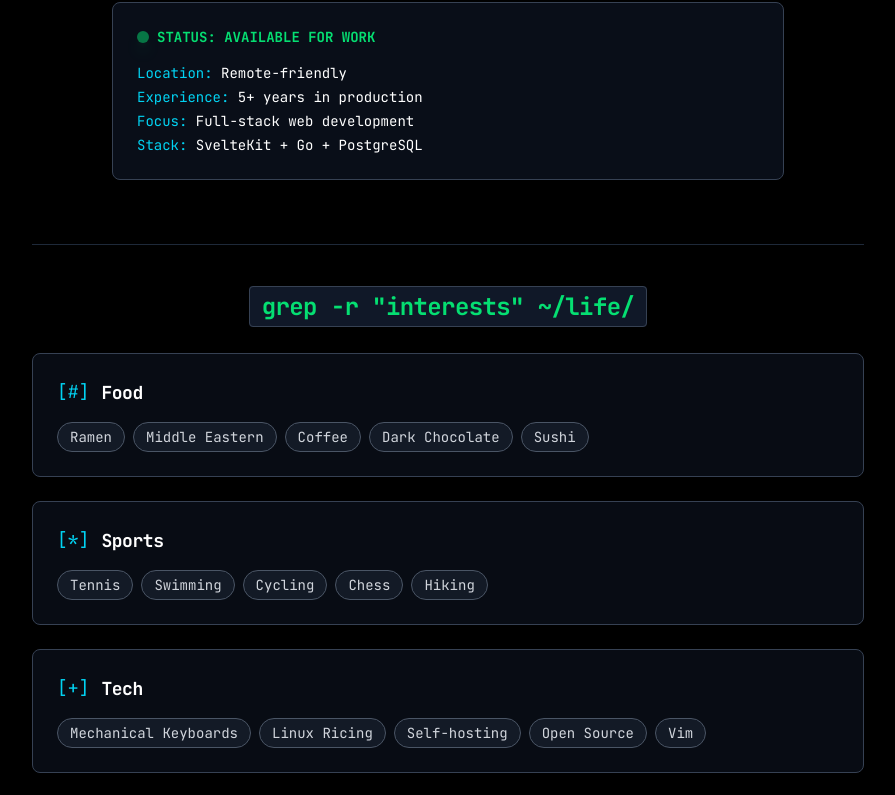
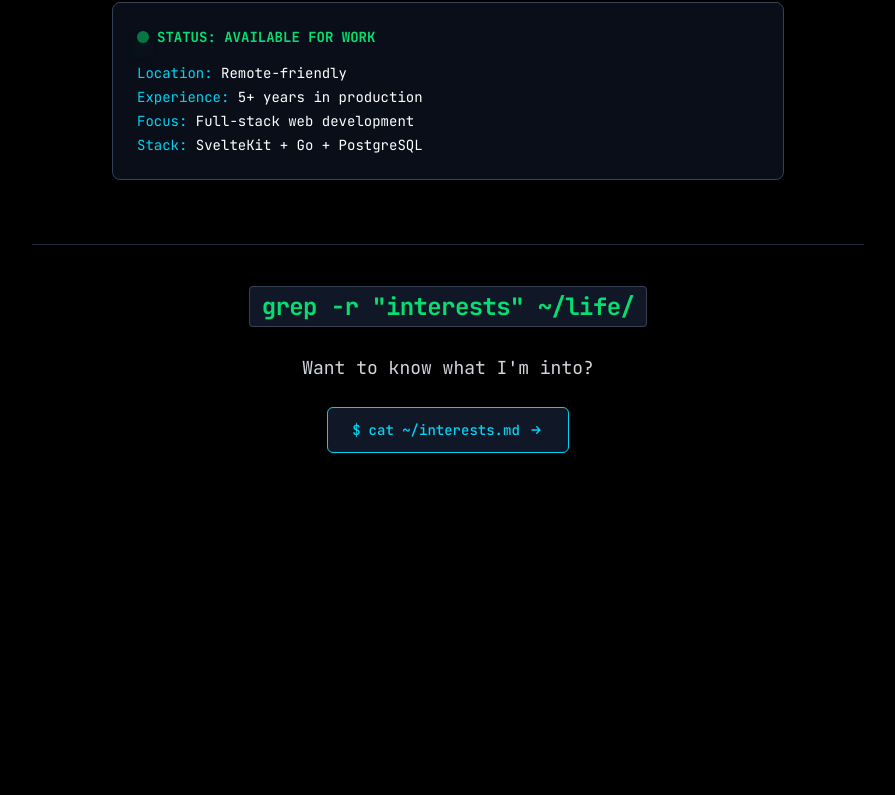
Before and after one commit to 61021/khaledwaleed.xyz, a SvelteKit app: page / in a window 1280 px wide. Shown: the part 1956-2751 px from the top of the page, without its empty margins (192-1087 px from the left). After the commit the page ends 2457 px from the top, so only its background shows below. Built offline with nearby package versions, Linux system fonts and the light colour scheme.

Commit message:
Add 'Likes' navigation link and update page layout for interests display

```diff
--- /dev/null
+++ b/src/lib/components/Likes.svelte
@@ -0,0 +1,58 @@
+<section class="border-t border-gray-800 pt-12">
+	<div class="space-y-8">
+		<h2 class="text-center text-2xl font-semibold text-white">
+			<code class="rounded border border-gray-700 bg-gray-900 px-3 py-1 text-green-400"
+				>grep -r "interests" ~/life/</code
+			>
+		</h2>
+
+		<div
+			class="mx-auto prose prose-lg max-w-4xl prose-invert prose-h1:font-mono prose-h1:text-xl prose-h1:text-cyan-400 prose-ul:text-gray-300"
+		>
+			<h1>[#] Food</h1>
+			<ul>
+				<li>Ramen</li>
+				<li>Middle Eastern</li>
+				<li>Coffee</li>
+				<li>Dark Chocolate</li>
+				<li>Sushi</li>
+			</ul>
+
+			<h1>[*] Sports</h1>
+			<ul>
+				<li>Tennis</li>
+				<li>Swimming</li>
+				<li>Cycling</li>
+				<li>Chess</li>
+				<li>Hiking</li>
+			</ul>
+
+			<h1>[+] Tech</h1>
+			<ul>
+				<li>Mechanical Keyboards</li>
+				<li>Linux Ricing</li>
+				<li>Self-hosting</li>
+				<li>Open Source</li>
+				<li>Vim</li>
+			</ul>
+
+			<h1>[~] Media</h1>
+			<ul>
+				<li>Sci-fi Movies</li>
+				<li>Tech Documentaries</li>
+				<li>Podcasts</li>
+				<li>Audiobooks</li>
+				<li>Anime</li>
+			</ul>
+
+			<h1>[&] Hobbies</h1>
+			<ul>
+				<li>Photography</li>
+				<li>Music Production</li>
+				<li>Gaming</li>
+				<li>Reading</li>
+				<li>Cooking</li>
+			</ul>
+		</div>
+	</div>
+</section>
--- a/src/routes/+layout.svelte
+++ b/src/routes/+layout.svelte
@@ -6,7 +6,8 @@
 
 	const navigation = [
 		{ name: 'Home', href: '/' },
-		{ name: 'About', href: '/about' }
+		{ name: 'About', href: '/about' },
+		{ name: 'Likes', href: '/likes' }
 	];
 
 	function isCurrentPage(href: string, currentPath: string): boolean {
--- a/src/routes/+page.svelte
+++ b/src/routes/+page.svelte
@@ -235,27 +235,23 @@
 				>
 			</h2>
 
-			<!-- Categories -->
-			<div class="mx-auto max-w-4xl space-y-6">
-				{#each [{ category: 'Food', icon: '[#]', items: ['Ramen', 'Middle Eastern', 'Coffee', 'Dark Chocolate', 'Sushi'] }, { category: 'Sports', icon: '[*]', items: ['Tennis', 'Swimming', 'Cycling', 'Chess', 'Hiking'] }, { category: 'Tech', icon: '[+]', items: ['Mechanical Keyboards', 'Linux Ricing', 'Self-hosting', 'Open Source', 'Vim'] }, { category: 'Media', icon: '[~]', items: ['Sci-fi Movies', 'Tech Documentaries', 'Podcasts', 'Audiobooks', 'Anime'] }, { category: 'Hobbies', icon: '[&]', items: ['Photography', 'Music Production', 'Gaming', 'Reading', 'Cooking'] }] as like}
-					<div
-						class="rounded-lg border border-gray-700 bg-gray-900/50 p-6 transition-all hover:border-cyan-400 hover:bg-gray-800/50"
-					>
-						<div class="mb-4 flex items-center space-x-3">
-							<div class="font-mono text-lg text-cyan-400">{like.icon}</div>
-							<h3 class="text-lg font-semibold text-white">{like.category}</h3>
-						</div>
-						<div class="flex flex-wrap gap-2">
-							{#each like.items as item}
-								<span
-									class="rounded-full border border-gray-600 bg-gray-800/50 px-3 py-1 text-sm text-gray-300 transition-colors hover:border-green-400 hover:text-white"
-								>
-									{item}
-								</span>
-							{/each}
-						</div>
-					</div>
-				{/each}
+			<div class="mx-auto max-w-2xl text-center">
+				<p class="mb-6 text-lg text-gray-300">Want to know what I'm into?</p>
+				<a
+					href="/likes"
+					class="inline-flex items-center rounded-md border border-cyan-400 bg-gray-900 px-6 py-3 text-sm font-medium text-cyan-400 shadow-lg transition-all duration-200 hover:bg-cyan-400 hover:text-black hover:shadow-cyan-400/20"
+				>
+					<span class="mr-2">$</span>
+					cat ~/interests.md
+					<svg class="ml-2 h-4 w-4" fill="none" stroke="currentColor" viewBox="0 0 24 24">
+						<path
+							stroke-linecap="round"
+							stroke-linejoin="round"
+							stroke-width="2"
+							d="M13 7l5 5m0 0l-5 5m5-5H6"
+						/>
+					</svg>
+				</a>
 			</div>
 		</div>
 	</section>
```
Also changed, not shown: 1 other file (tests, documents, lock files or other folders).
